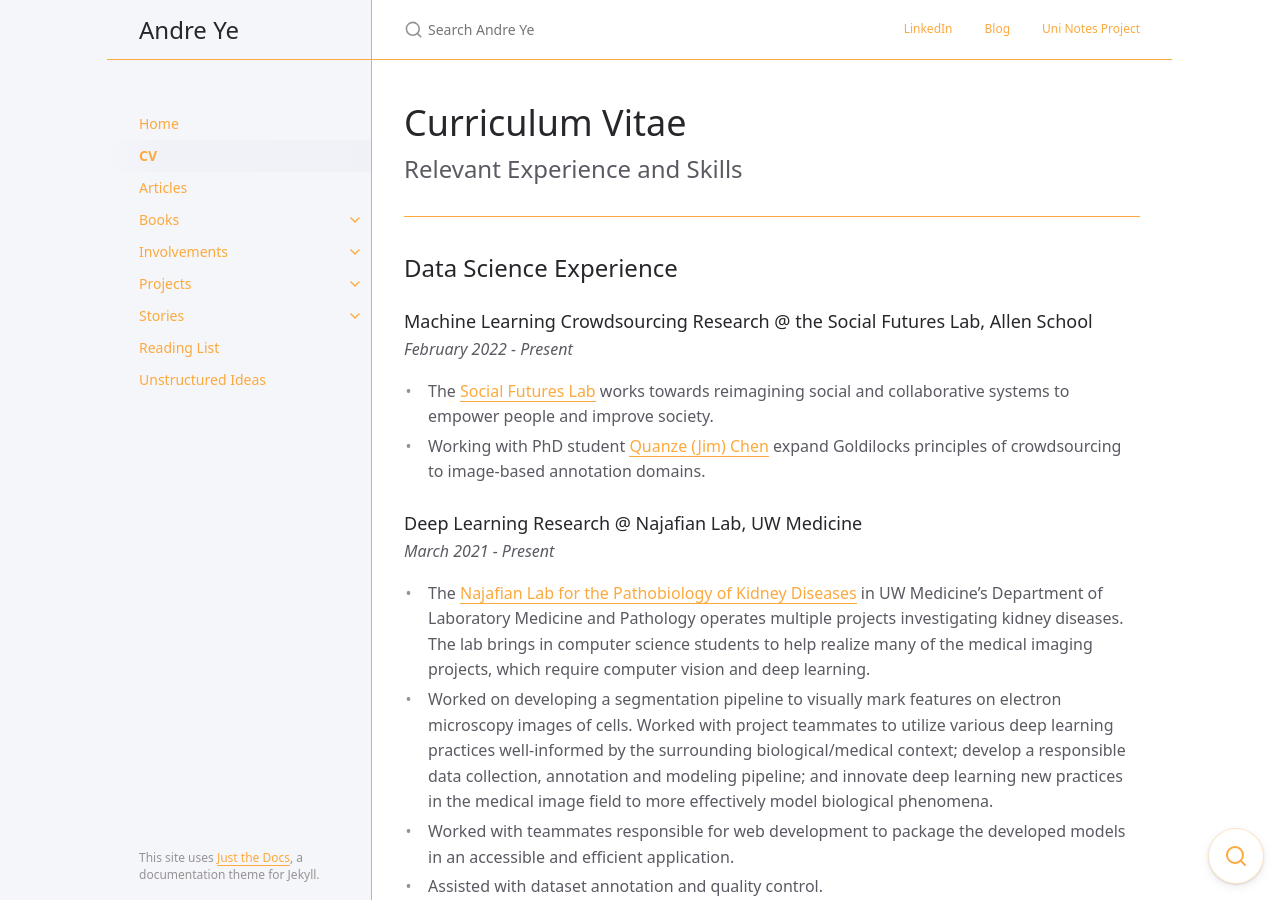
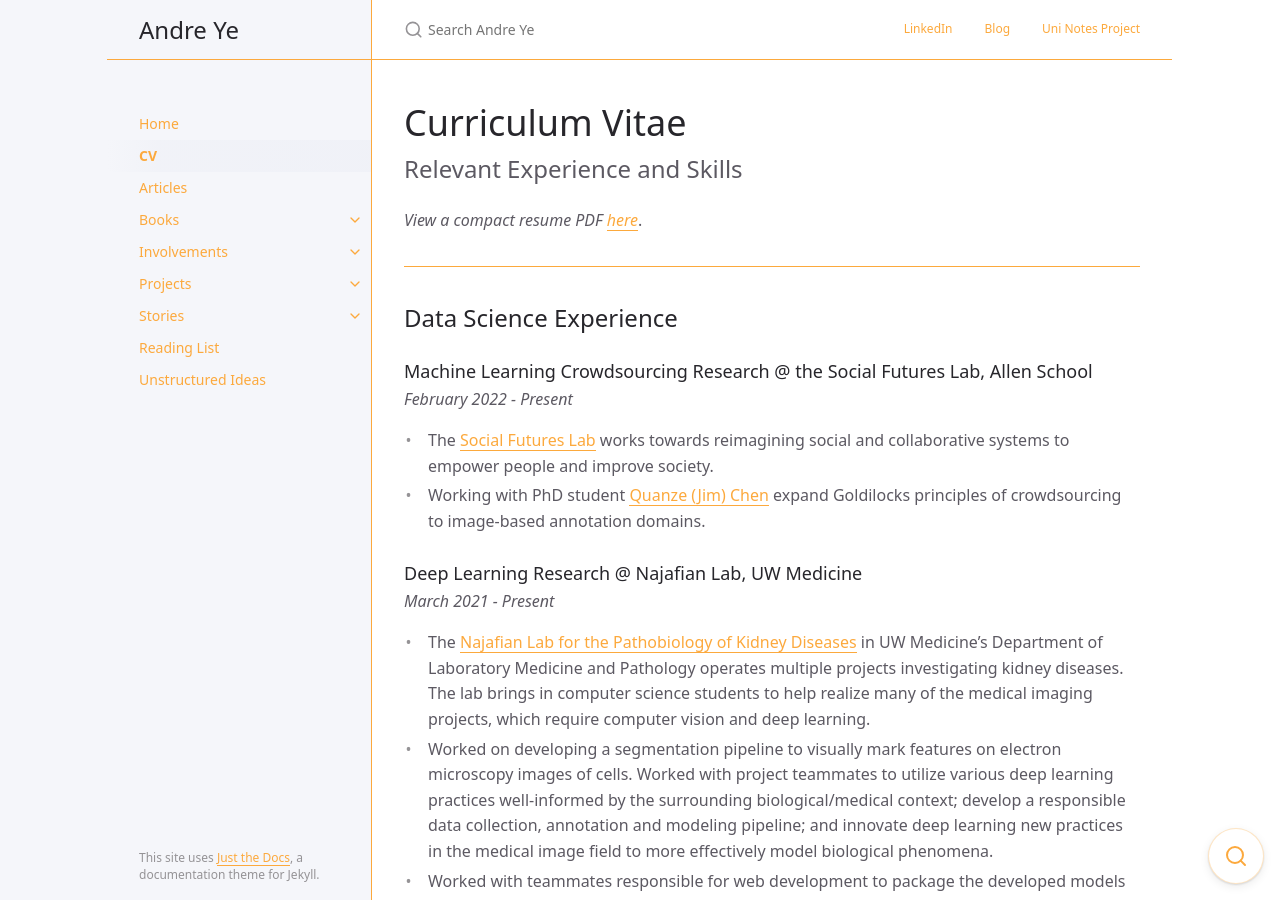
Before and after one commit to andre-ye/andre-ye.github.io-retired, a Jekyll site: the page built from docs/cv.md, in a window 1280 px wide and 900 px high. Built offline with Jekyll 4.4.1, drawn with Linux system fonts in a browser that asks for light colours; nearby versions of some CDN libraries.

Commit message:
Update cv.md

```diff
--- a/docs/cv.md
+++ b/docs/cv.md
@@ -11,6 +11,7 @@ permalink: /docs/cv
 Relevant Experience and Skills
 {: .fs-6 .fw-300 }
 
+*View a compact resume PDF [here](https://andre-ye.github.io/files/personal/Compact_Resume.pdf){:target="_blank"}*.
 
 ---
 
```
